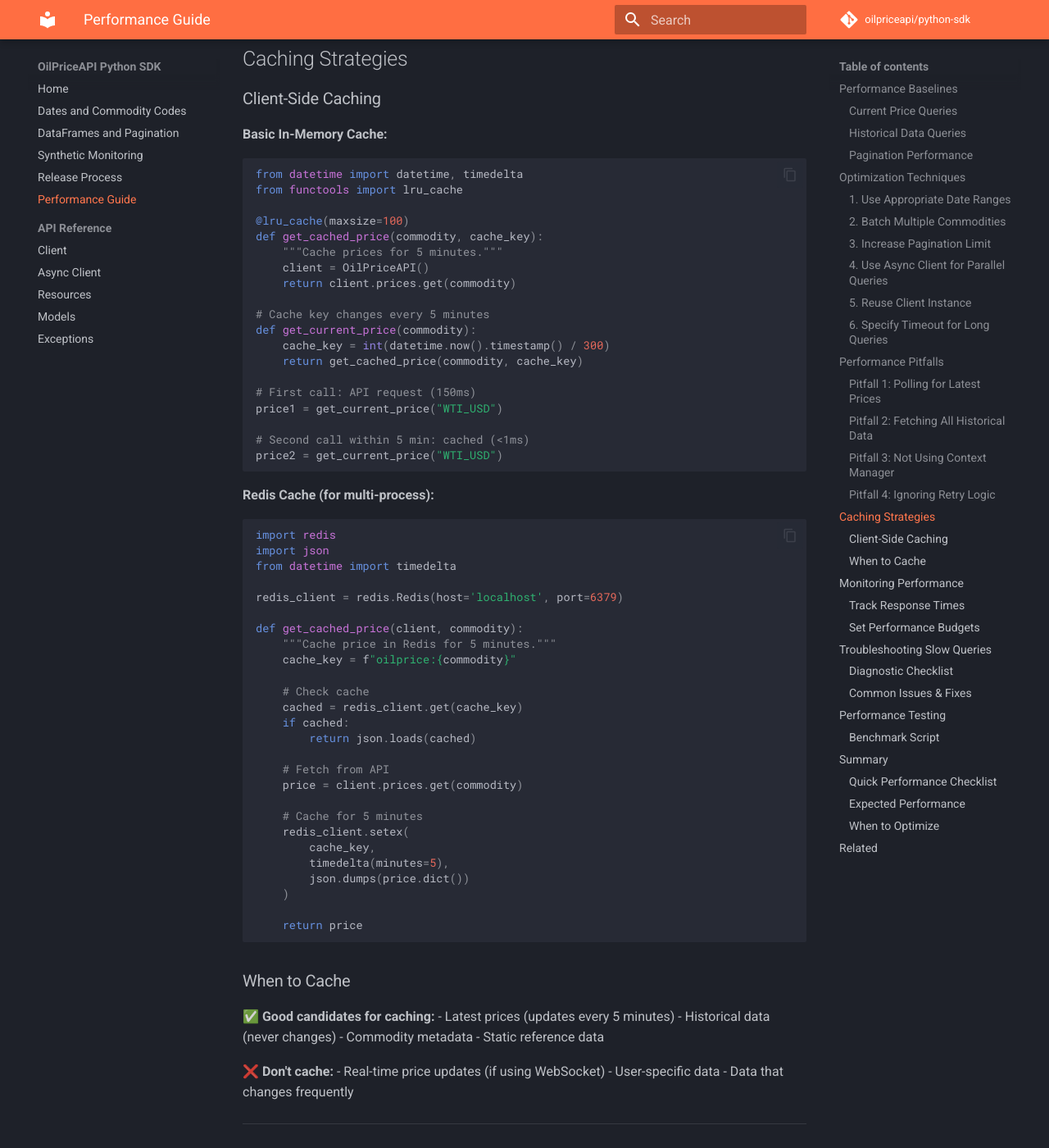
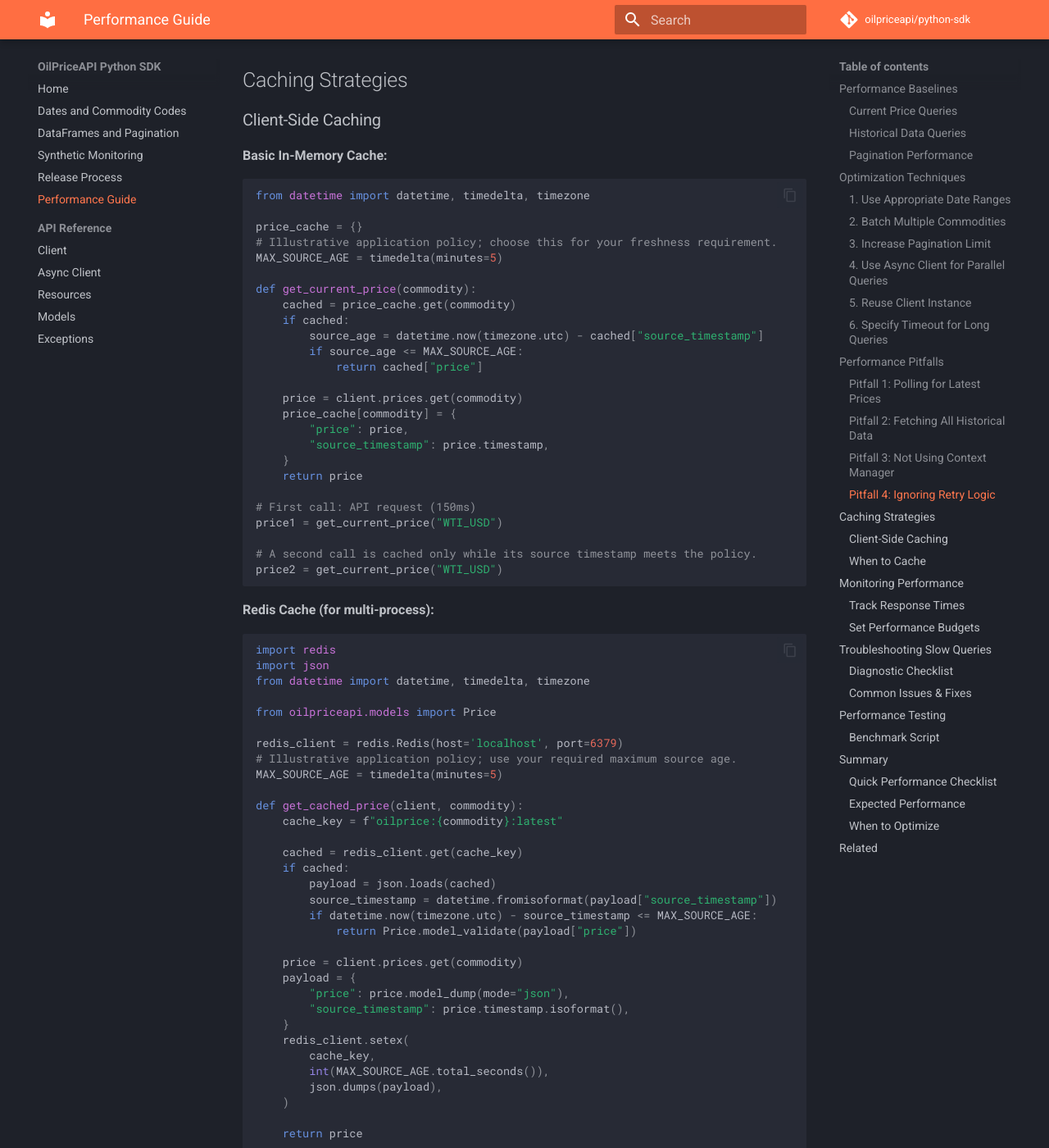
Before and after one commit to OilpriceAPI/python-sdk, an MkDocs documentation site: the page built from docs/PERFORMANCE_GUIDE.md, in a window 1280 px wide and 1400 px high, scrolled down 7059 px. Shown: the whole window at 82% size. Built offline with MkDocs 1.6.1 and Material for MkDocs 9.7.7, drawn with Linux system fonts in a browser that asks for light colours; comment, search, counter and statistics services are not loaded; some of the changed text lies outside the part shown.

````diff
--- a/docs/PERFORMANCE_GUIDE.md
+++ b/docs/PERFORMANCE_GUIDE.md
@@ -231,23 +231,23 @@ while True:
 **Problems:**
 - Wastes API quota
 - Unnecessary load on API
-- Price only updates ~every 5 minutes
+- Ignores the record's API-provided source timestamp and freshness metadata
 
 **Solution:**
 ```python
-# Poll at reasonable interval
+# Choose an interval from API limits and the application's freshness need
 import time
 
 while True:
     price = client.prices.get("WTI_USD")
     print(f"WTI: ${price.value}")
-    time.sleep(300)  # Poll every 5 minutes
+    time.sleep(300)  # Example client-selected interval
 ```
 
-**Better Solution (for real-time):**
+**Better Solution (for streamed updates):**
 ```python
-# Use WebSocket for real-time updates (if available)
-# Or increase polling interval to match update frequency
+# Use WebSocket streaming when the account is entitled to it.
+# Otherwise use response metadata to select the polling interval.
 ```
 
 ### Pitfall 2: Fetching All Historical Data
@@ -335,24 +335,30 @@ price = client.prices.get("WTI_USD")  # Resilient
 
 **Basic In-Memory Cache:**
 ```python
-from datetime import datetime, timedelta
-from functools import lru_cache
+from datetime import datetime, timedelta, timezone
 
-@lru_cache(maxsize=100)
-def get_cached_price(commodity, cache_key):
-    """Cache prices for 5 minutes."""
-    client = OilPriceAPI()
-    return client.prices.get(commodity)
+price_cache = {}
+# Illustrative application policy; choose this for your freshness requirement.
+MAX_SOURCE_AGE = timedelta(minutes=5)
 
-# Cache key changes every 5 minutes
 def get_current_price(commodity):
-    cache_key = int(datetime.now().timestamp() / 300)
-    return get_cached_price(commodity, cache_key)
+    cached = price_cache.get(commodity)
+    if cached:
+        source_age = datetime.now(timezone.utc) - cached["source_timestamp"]
+        if source_age <= MAX_SOURCE_AGE:
+            return cached["price"]
+
+    price = client.prices.get(commodity)
+    price_cache[commodity] = {
+        "price": price,
+        "source_timestamp": price.timestamp,
+    }
+    return price
 
 # First call: API request (150ms)
 price1 = get_current_price("WTI_USD")
 
-# Second call within 5 min: cached (<1ms)
+# A second call is cached only while its source timestamp meets the policy.
 price2 = get_current_price("WTI_USD")
 ```
 
@@ -360,27 +366,33 @@ price2 = get_current_price("WTI_USD")
 ```python
 import redis
 import json
-from datetime import timedelta
+from datetime import datetime, timedelta, timezone
+
+from oilpriceapi.models import Price
 
 redis_client = redis.Redis(host='localhost', port=6379)
+# Illustrative application policy; use your required maximum source age.
+MAX_SOURCE_AGE = timedelta(minutes=5)
 
 def get_cached_price(client, commodity):
-    """Cache price in Redis for 5 minutes."""
-    cache_key = f"oilprice:{commodity}"
+    cache_key = f"oilprice:{commodity}:latest"
 
-    # Check cache
     cached = redis_client.get(cache_key)
     if cached:
-        return json.loads(cached)
+        payload = json.loads(cached)
+        source_timestamp = datetime.fromisoformat(payload["source_timestamp"])
+        if datetime.now(timezone.utc) - source_timestamp <= MAX_SOURCE_AGE:
+            return Price.model_validate(payload["price"])
 
-    # Fetch from API
     price = client.prices.get(commodity)
-
-    # Cache for 5 minutes
+    payload = {
+        "price": price.model_dump(mode="json"),
+        "source_timestamp": price.timestamp.isoformat(),
+    }
     redis_client.setex(
         cache_key,
-        timedelta(minutes=5),
-        json.dumps(price.dict())
+        int(MAX_SOURCE_AGE.total_seconds()),
+        json.dumps(payload),
     )
 
     return price
@@ -389,13 +401,13 @@ def get_cached_price(client, commodity):
 ### When to Cache
 
 ✅ **Good candidates for caching:**
-- Latest prices (updates every 5 minutes)
+- Latest prices, keyed by the API-provided source timestamp
 - Historical data (never changes)
 - Commodity metadata
 - Static reference data
 
 ❌ **Don't cache:**
-- Real-time price updates (if using WebSocket)
+- Streamed price updates (when using WebSocket)
 - User-specific data
 - Data that changes frequently
 
--- a/oilpriceapi/version.py
+++ b/oilpriceapi/version.py
@@ -5,6 +5,6 @@ Single source of truth for the SDK version string.
 Used in __init__.py, client.py, and async_client.py.
 """
 
-__version__ = "1.12.1"
+__version__ = "1.12.2"
 SDK_VERSION = __version__
 SDK_NAME = "oilpriceapi-python"
--- a/pyproject.toml
+++ b/pyproject.toml
@@ -6,7 +6,7 @@ build-backend = "setuptools.build_meta"
 
 [project]
 name = "oilpriceapi"
-version = "1.12.1"
+version = "1.12.2"
 description = "Official Python SDK for source-timestamped OilPriceAPI energy data"
 authors = [
     {name = "OilPriceAPI", email = "support@oilpriceapi.com"}
````
Also changed, not shown: CHANGELOG.md (+9 -0 lines), EXAMPLES.md (+5 -5 lines), docs/TELEMETRY.md (+2 -2 lines), docs/index.html (+8 -8 lines), docs/index.md (+12 -28 lines), 8 other files.
